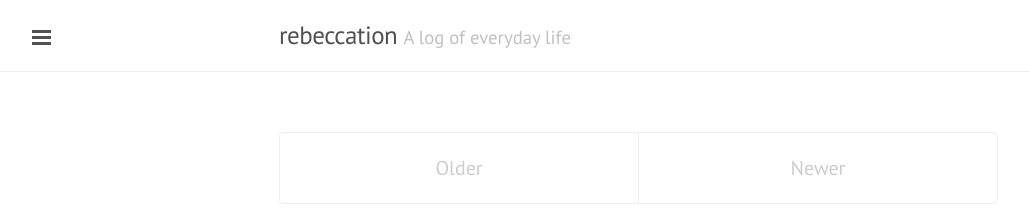
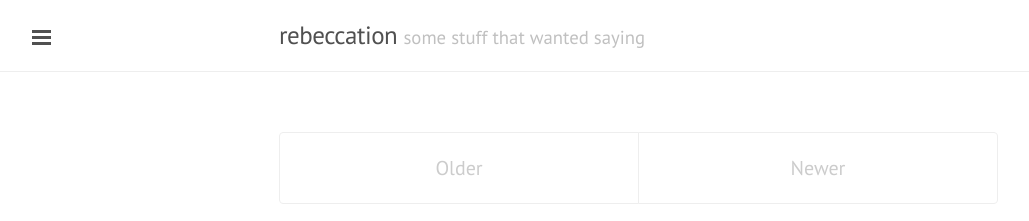
Before and after one commit to rebeccation/rebeccation.github.io, a Jekyll site: the page built from index.html, in a window 1280 px wide. Shown: the top 221 px of the page, without its empty margins (1-1030 px from the left). Built offline with Jekyll 4.4.1, drawn with Linux system fonts in a browser that asks for light colours; the list of posts is cut into pages by our own code.

Commit message:
Update _config.yml

```diff
--- a/_config.yml
+++ b/_config.yml
@@ -3,6 +3,6 @@ pygments: true
 markdown: kramdown
 url: http://rebeccation.github.io
 title: rebeccation
-tagline: A log of everyday life
-description: My awesome new site
-paginate: 5
+tagline: some stuff that wanted saying
+description: reb blogs about stuff
+paginate: 10
```
